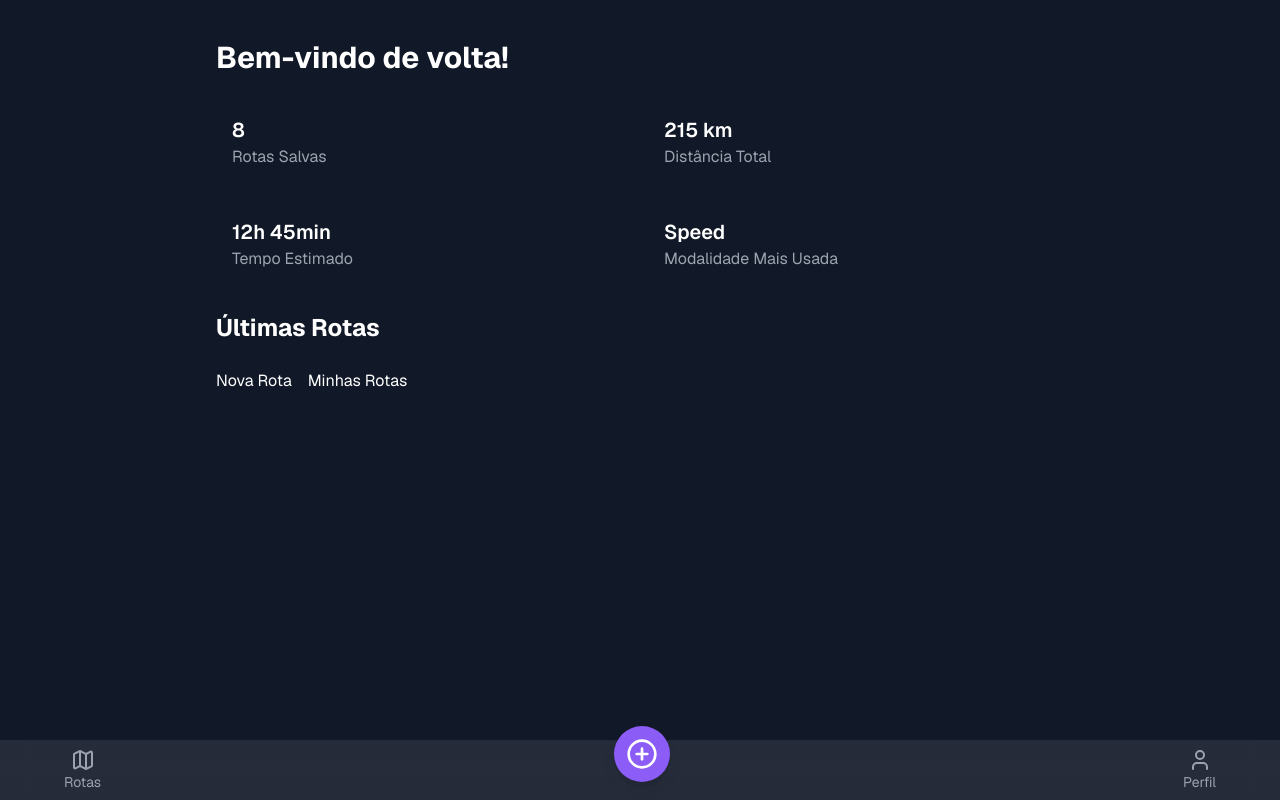
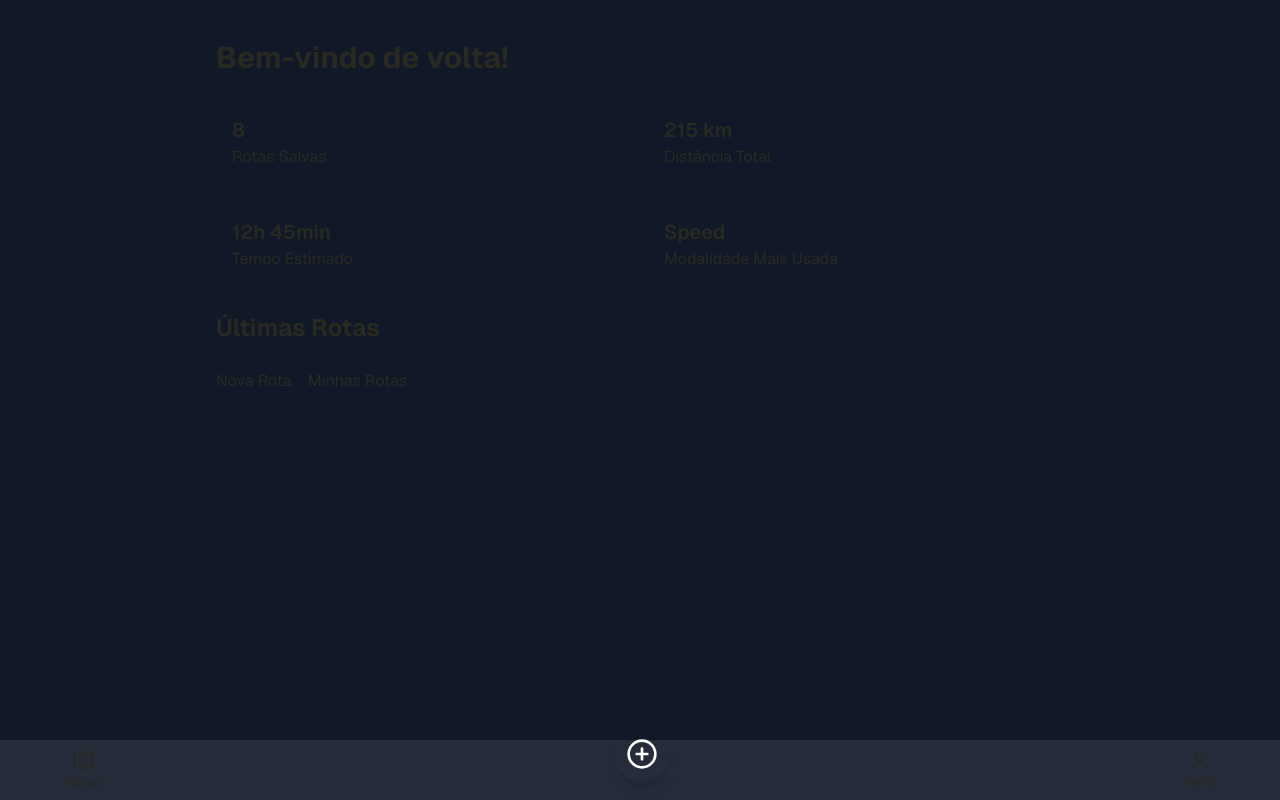
Before and after one commit to htamagnus/web-velox, a Next.js app: page /home in a window 1280 px wide. Built offline with nearby package versions, Linux system fonts and the light colour scheme.

Commit message:
add styleguide

```diff
--- a/src/app/globals.css
+++ b/src/app/globals.css
@@ -1,12 +1,58 @@
 @import "tailwindcss";
 
 :root {
+  /* primary brand colors */
+  --primary: #bfd572;
+  --primary-content: #2f3711;
+  --primary-light: #d1e199;
+  --primary-dark: #adc94b;
+
+  /* neutral colors */
   --background: #111827;
-  --foreground: #ffffff;
-  --muted: #9ca3af;
-  --accent: #8b5cf6;
-  --primary: #bfd572; /* cor principal da logo */
-  --secondary: #d3e8d8; /* cor complementar da logo */
+  --foreground: #282a22;
+  --border: #434639;
+
+  --copy: #fbfcfb;
+  --copy-light: #dbddd5;
+  --copy-lighter: #abaf9d;
+
+  /* shades of primary */
+  --shade-100: #bfd572;
+  --shade-200: #92a848;
+  --shade-300: #667d1d;
+  --shade-400: #3c5500;
+  --shade-500: #1d2f00;
+
+  /* grey Friends */
+  --grey-primary: #bfd572;
+  --grey-dark: #454839;
+  --grey-light: #aaad9b;
+
+  /* gradients */
+  --gradient-matching-1: #bfd572;
+  --gradient-matching-2: #8ec370;
+  --gradient-matching-3: #5faf70;
+  --gradient-matching-4: #2b9971;
+  --gradient-matching-5: #008370;
+  --gradient-matching-6: #006d6c;
+
+  --gradient-generic-1: #bfd572;
+  --gradient-generic-2: #7bbe7d;
+  --gradient-generic-3: #42a386;
+  --gradient-generic-4: #1f8584;
+  --gradient-generic-5: #256674;
+  --gradient-generic-6: #2f4858;
+
+  /* utility Colors */
+  --success: #72d572;
+  --warning: #d5d572;
+  --error: #d57272;
+
+  --success-content: #113711;
+  --warning-content: #373711;
+  --error-content: #371111;
+
+  /* fonts */
   --font-sans: var(--font-geist-sans);
   --font-mono: var(--font-geist-mono);
 }
@@ -25,27 +71,57 @@ body::-webkit-scrollbar {
 }
 
 @layer utilities {
-  .bg-background {
-    background-color: var(--background);
+  .bg-primary { background-color: var(--primary); }
+  .bg-primary-light { background-color: var(--primary-light); }
+  .bg-primary-dark { background-color: var(--primary-dark); }
+  .text-primary { color: var(--primary); }
+  .text-primary-content { color: var(--primary-content); }
+  .text-primary-light { color: var(--primary-light); }
+  .text-primary-dark { color: var(--primary-dark); }
+
+  .bg-background { background-color: var(--background); }
+  .text-foreground { color: var(--foreground); }
+
+  .text-copy { color: var(--copy); }
+  .text-copy-light { color: var(--copy-light); }
+  .text-copy-lighter { color: var(--copy-lighter); }
+
+  .text-shade-100 { color: var(--shade-100); }
+  .text-shade-200 { color: var(--shade-200); }
+  .text-shade-300 { color: var(--shade-300); }
+  .text-shade-400 { color: var(--shade-400); }
+  .text-shade-500 { color: var(--shade-500); }
+
+  .border-border { border-color: var(--border); }
+
+  .bg-success { background-color: var(--success); }
+  .text-success-content { color: var(--success-content); }
+
+  .bg-warning { background-color: var(--warning); }
+  .text-warning-content { color: var(--warning-content); }
+
+  .bg-error { background-color: var(--error); }
+  .text-error-content { color: var(--error-content); }
+
+  .bg-gradient-matching {
+    background-image: linear-gradient(to right,
+      var(--gradient-matching-1),
+      var(--gradient-matching-2),
+      var(--gradient-matching-3),
+      var(--gradient-matching-4),
+      var(--gradient-matching-5),
+      var(--gradient-matching-6)
+    );
   }
 
-  .text-foreground {
-    color: var(--foreground);
-  }
-
-  .text-muted {
-    color: var(--muted);
-  }
-
-  .bg-accent {
-    background-color: var(--accent);
-  }
-
-  .border-border {
-    border-color: var(--border);
-  }
-
-  .bg-primary {
-    background-color: var(--primary);
+  .bg-gradient-generic {
+    background-image: linear-gradient(to right,
+      var(--gradient-generic-1),
+      var(--gradient-generic-2),
+      var(--gradient-generic-3),
+      var(--gradient-generic-4),
+      var(--gradient-generic-5),
+      var(--gradient-generic-6)
+    );
   }
 }
--- a/tailwind.config.ts
+++ b/tailwind.config.ts
@@ -17,15 +17,30 @@ const config: Config = {
   plugins: [
     plugin(function ({ addUtilities }) {
       addUtilities({
+        /* Backgrounds */
         '.bg-background': { backgroundColor: 'var(--background)' },
+        '.bg-primary': { backgroundColor: 'var(--primary)' },
+        '.bg-primary-light': { backgroundColor: 'var(--primary-light)' },
+        '.bg-primary-dark': { backgroundColor: 'var(--primary-dark)' },
+        '.bg-success': { backgroundColor: 'var(--success)' },
+        '.bg-warning': { backgroundColor: 'var(--warning)' },
+        '.bg-error': { backgroundColor: 'var(--error)' },
+
+        /* Text colors */
         '.text-foreground': { color: 'var(--foreground)' },
-        '.text-muted': { color: 'var(--muted)' },
-        '.bg-accent': { backgroundColor: 'var(--accent)' },
+        '.text-primary': { color: 'var(--primary)' },
+        '.text-primary-light': { color: 'var(--primary-light)' },
+        '.text-primary-dark': { color: 'var(--primary-dark)' },
+        '.text-primary-content': { color: 'var(--primary-content)' },
+        '.text-success-content': { color: 'var(--success-content)' },
+        '.text-warning-content': { color: 'var(--warning-content)' },
+        '.text-error-content': { color: 'var(--error-content)' },
+        '.text-copy': { color: 'var(--copy)' },
+        '.text-copy-light': { color: 'var(--copy-light)' },
+        '.text-copy-lighter': { color: 'var(--copy-lighter)' },
+
+        /* Borders */
         '.border-border': { borderColor: 'var(--border)' },
-        '.bg-primary': { backgroundColor: 'var(--primary)' },
-        '.text-primary': { color: 'var(--primary)' },
-        '.bg-secondary': { backgroundColor: 'var(--secondary)' },
-        '.text-secondary': { color: 'var(--secondary)' },
       })
     }),
   ],
```
